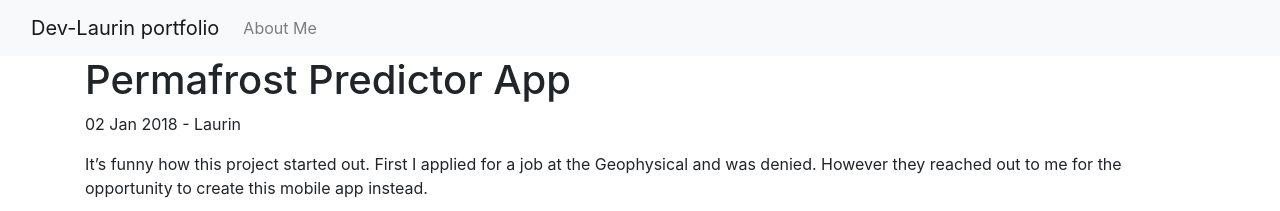
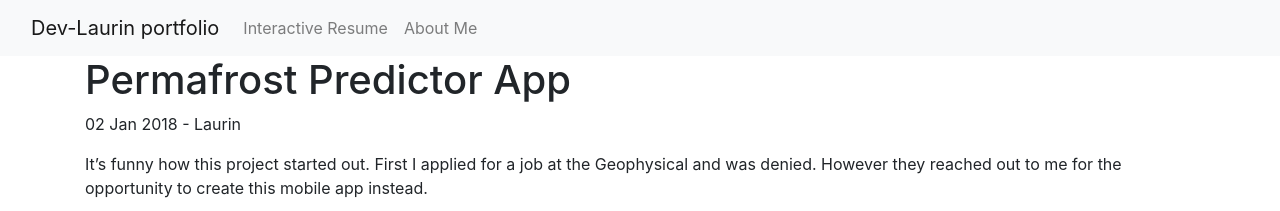
Before and after one commit to Dev-Laurin/Dev-Laurin.github.io, a Jekyll site: the page built from _posts/2018-01-02-permafrost-predictor.md, in a window 1280 px wide. Shown: the top 211 px of the page. Built offline with Jekyll 4.4.1, drawn with Linux system fonts in a browser that asks for light colours.

Commit message:
Added resume link.

```diff
--- a/_layouts/default.html
+++ b/_layouts/default.html
@@ -17,6 +17,9 @@
         <div class="collapse navbar-collapse" id="navbarSupportedContent">
           <ul class="navbar-nav me-auto mb-2 mb-lg-0">
             <li class="nav-item">
+              <a class="nav-link" aria-current="page" href="https://techrez.io/resume/l-m">Interactive Resume</a>
+            </li>
+            <li class="nav-item">
               <a class="nav-link" aria-current="page" href="/about">About Me</a>
             </li>
           </ul>
```
